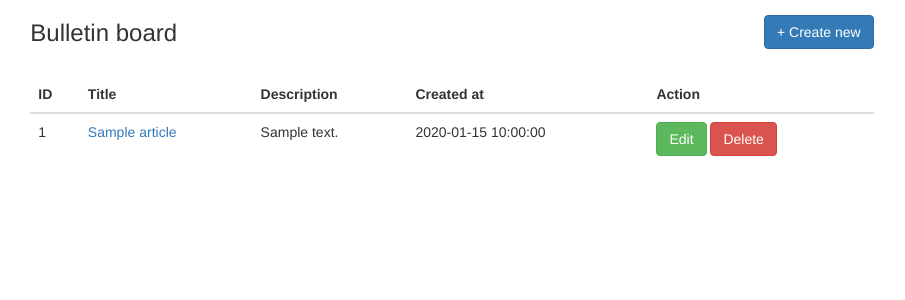
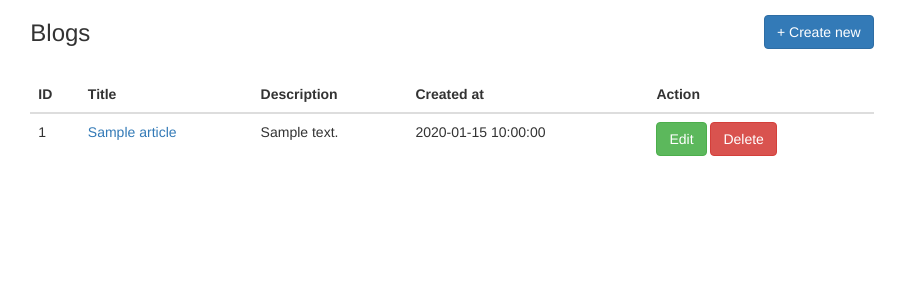
Before and after one commit to ralphdev22/mysystems, a PHP site: page / in a window 1280 px wide. Shown: the top 300 px of the page, without its empty margins (188-1093 px from the left). Run offline with PHP 8.4, Linux system fonts and the light colour scheme; tables that the repository leaves empty hold one stand-in row (values such as "Sample post").

Commit message:
Change Title

```diff
--- a/index.php
+++ b/index.php
@@ -22,7 +22,7 @@
     <div class="row">
       <div class="col-md-8 col-md-offset-2">
         <div class="row">
-          <div class="col-md-6"><h3>Bulletin board</h3></div>
+          <div class="col-md-6"><h3>Blogs</h3></div>
           <div class="col-md-6">
             <a id="btn-add" class="btn btn-primary pull-right" href="add.php" role="button">+ Create new</a>
           </div>
```
